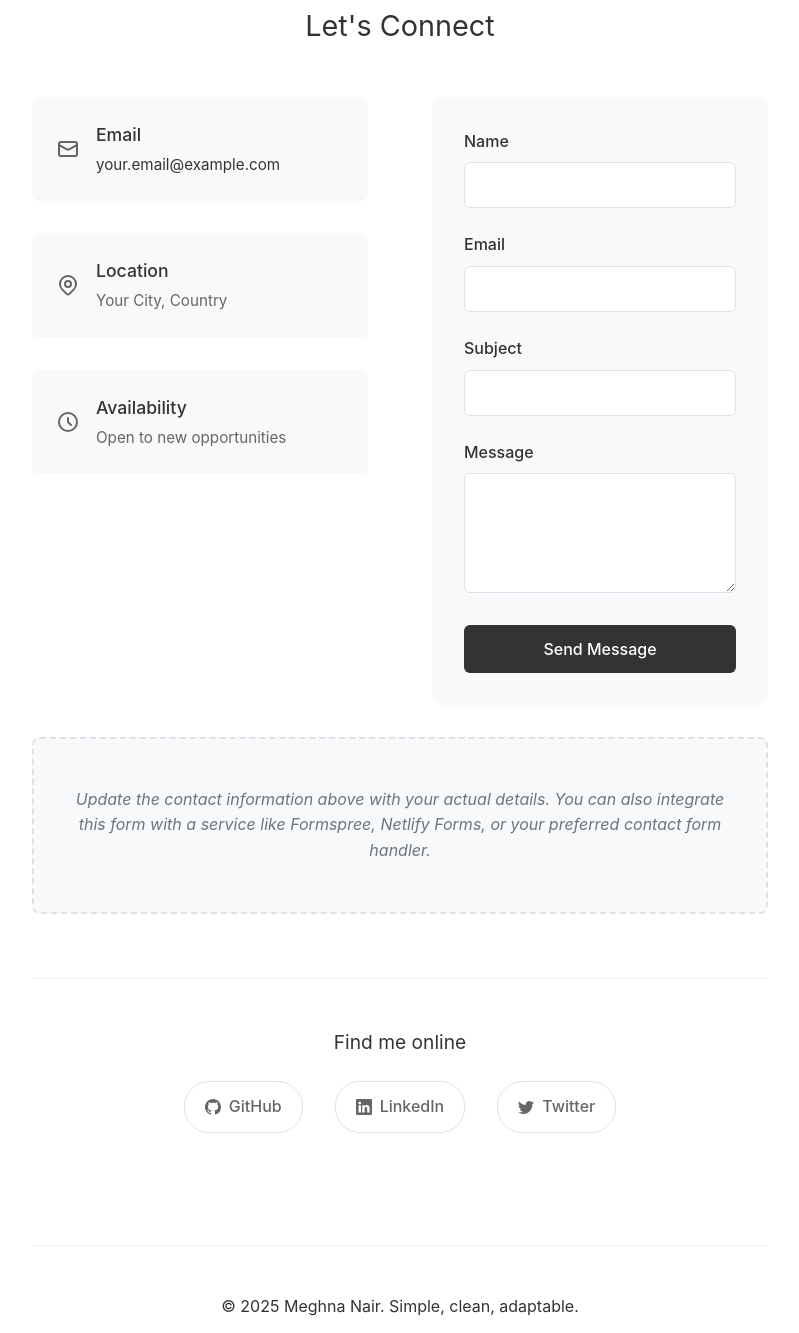
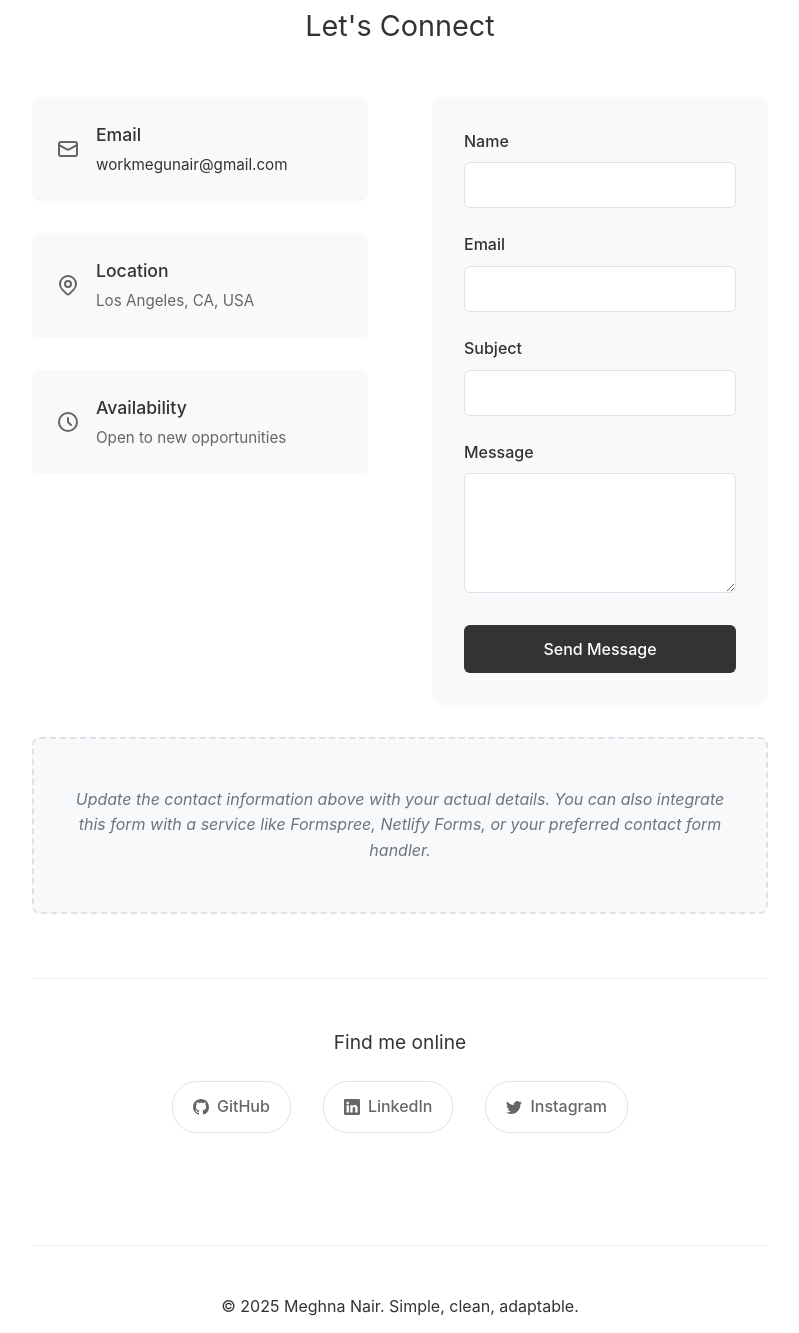
Before and after one commit to megunair/portfolio, a plain HTML site: page contact.html in a window 1280 px wide. Shown: the part 379-1712 px from the top of the page, without its empty margins (240-1039 px from the left). Drawn offline with Linux system fonts and the light colour scheme.

Commit message:
Update contact.html

```diff
--- a/contact.html
+++ b/contact.html
@@ -346,7 +346,7 @@
                             </svg>
                             <div class="contact-details">
                                 <h3>Email</h3>
-                                <p><a href="mailto:your.email@example.com">your.email@example.com</a></p>
+                                <p><a href="mailto:workmegunair@gmail.com">workmegunair@gmail.com</a></p>
                             </div>
                         </div>
 
@@ -357,7 +357,7 @@
                             </svg>
                             <div class="contact-details">
                                 <h3>Location</h3>
-                                <p>Your City, Country</p>
+                                <p>Los Angeles, CA, USA</p>
                             </div>
                         </div>
 
@@ -420,7 +420,7 @@
                             <svg width="16" height="16" fill="currentColor" viewBox="0 0 16 16">
                                 <path d="M5.026 15c6.038 0 9.341-5.003 9.341-9.334 0-.14 0-.282-.006-.422A6.685 6.685 0 0 0 16 3.542a6.658 6.658 0 0 1-1.889.518 3.301 3.301 0 0 0 1.447-1.817 6.533 6.533 0 0 1-2.087.793A3.286 3.286 0 0 0 7.875 6.03a9.325 9.325 0 0 1-6.767-3.429 3.289 3.289 0 0 0 1.018 4.382A3.323 3.323 0 0 1 .64 6.575v.045a3.288 3.288 0 0 0 2.632 3.218 3.203 3.203 0 0 1-.865.115 3.23 3.23 0 0 1-.614-.057 3.283 3.283 0 0 0 3.067 2.277A6.588 6.588 0 0 1 .78 13.58a6.32 6.32 0 0 1-.78-.045A9.344 9.344 0 0 0 5.026 15z"/>
                             </svg>
-                            Twitter
+                            Instagram
                         </a>
                     </div>
                 </div>
```
